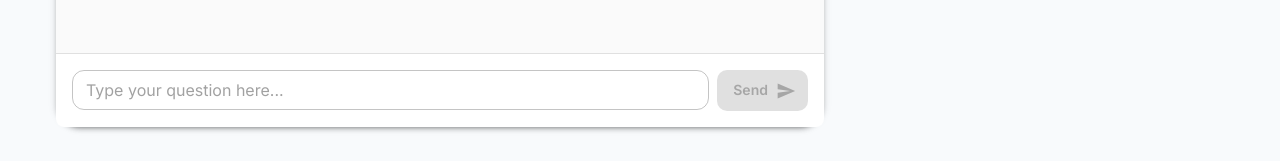
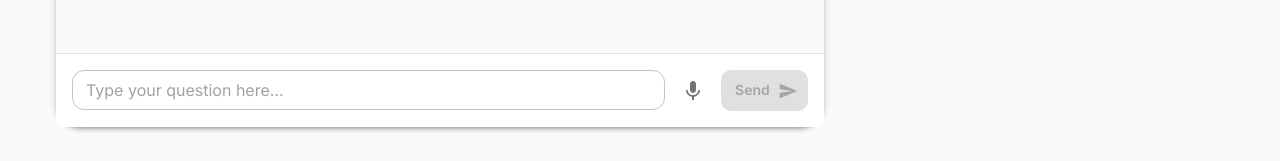
Before and after one commit to Gurutej11-web/CareerCoach-AI, a React (Create React App) app: page /chat in a window 1280 px wide. Shown: the part 611-772 px from the top of the page. Built offline with nearby package versions, Linux system fonts and the light colour scheme; no server answers.

Commit message:
Add voice input to the interview chatbot using the browser's native Web Speech API (no Azure key or backend change needed) — click the mic to speak your question instead of typing, with a graceful fallback (button hidden) in browsers that don't support it

```diff
--- a/src/pages/InterviewChatbot.tsx
+++ b/src/pages/InterviewChatbot.tsx
@@ -16,6 +16,8 @@ import {
 } from '@mui/material';
 import {
   Send as SendIcon,
+  Mic as MicIcon,
+  MicOff as MicOffIcon,
   SmartToy as BotIcon,
   Person as PersonIcon,
   Add as AddIcon,
@@ -63,6 +65,8 @@ const InterviewChatbot: React.FC = () => {
     "Questions to ask the interviewer",
   ]);
   const [isLoading, setIsLoading] = useState(false);
+  const [isListening, setIsListening] = useState(false);
+  const recognitionRef = useRef<any>(null);
   const [sessions, setSessions] = useState<ChatSession[]>([]);
   const [sessionsLoading, setSessionsLoading] = useState(false);
   const [bookmarks, setBookmarks] = useState<BookmarkedAnswer[]>([]);
@@ -258,6 +262,39 @@ const InterviewChatbot: React.FC = () => {
     handleSendMessage(question);
   };
 
+  const isVoiceInputSupported = typeof window !== 'undefined' && !!((window as any).SpeechRecognition || (window as any).webkitSpeechRecognition);
+
+  const handleToggleVoiceInput = () => {
+    if (isListening) {
+      recognitionRef.current?.stop();
+      return;
+    }
+
+    const SpeechRecognitionCtor = (window as any).SpeechRecognition || (window as any).webkitSpeechRecognition;
+    if (!SpeechRecognitionCtor) {
+      notify('Voice input is not supported in this browser.', 'error');
+      return;
+    }
+
+    const recognition = new SpeechRecognitionCtor();
+    recognition.lang = 'en-US';
+    recognition.interimResults = false;
+    recognition.maxAlternatives = 1;
+
+    recognition.onresult = (event: any) => {
+      const transcript = event.results[0][0].transcript;
+      setInputValue((prev) => (prev ? `${prev} ${transcript}` : transcript));
+    };
+    recognition.onerror = () => {
+      notify('Could not hear that — please try again or type your question.', 'error');
+    };
+    recognition.onend = () => setIsListening(false);
+
+    recognitionRef.current = recognition;
+    recognition.start();
+    setIsListening(true);
+  };
+
   return (
     <Box sx={{ flexGrow: 1, py: 4, px: { xs: 2, md: 4 } }}>
       <Container maxWidth="xl">
@@ -432,7 +469,7 @@ const InterviewChatbot: React.FC = () => {
                   <TextField
                     fullWidth
                     variant="outlined"
-                    placeholder="Type your question here..."
+                    placeholder={isListening ? 'Listening...' : 'Type your question here...'}
                     value={inputValue}
                     onChange={(e) => setInputValue(e.target.value)}
                     onKeyPress={(e) => {
@@ -444,6 +481,19 @@ const InterviewChatbot: React.FC = () => {
                     size="small"
                     disabled={isLoading}
                   />
+                  {isVoiceInputSupported && (
+                    <Tooltip title={isListening ? 'Stop listening' : 'Speak your question'}>
+                      <IconButton
+                        color={isListening ? 'error' : 'default'}
+                        onClick={handleToggleVoiceInput}
+                        disabled={isLoading}
+                        sx={{ mr: 1 }}
+                        aria-label={isListening ? 'Stop voice input' : 'Start voice input'}
+                      >
+                        {isListening ? <MicOffIcon /> : <MicIcon />}
+                      </IconButton>
+                    </Tooltip>
+                  )}
                   <Button
                     variant="contained"
                     color="primary"
```
